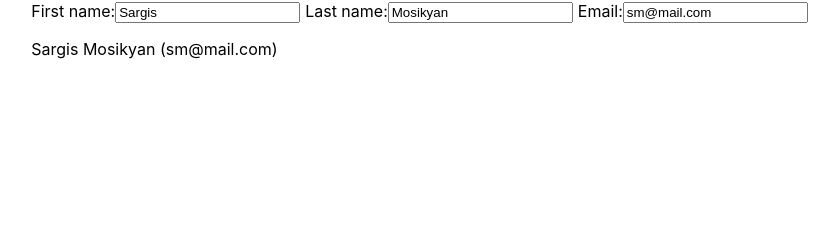
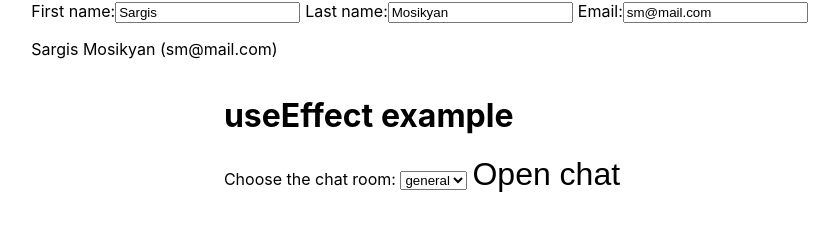
Before and after one commit to sargis-m/react-project, a React (Create React App) app: page / in a window 1280 px wide. Shown: the part 555-786 px from the top of the page, without its empty margins (218-1057 px from the left). Built offline with nearby package versions, Linux system fonts and the light colour scheme.

Commit message:
useEffect chat server connection demo example

```diff
--- a/src/components/App/App.js
+++ b/src/components/App/App.js
@@ -3,6 +3,7 @@
 import {Instructions} from '../Instructions/Instructions.js';
 import Profile from '../Profile/Profile.js';
 import StateDemo from '../StateDemo/StateDemo';
+import UseEffectDemo from '../UseEffectDemo/UseEffectDemo';
 
 import './App.css';
 
@@ -49,6 +50,10 @@
             <div>
                 <StateDemo/>
             </div>
+
+            <div>
+                <UseEffectDemo/>
+            </div>
         </div>
     )
 }
--- /dev/null
+++ b/src/components/UseEffectDemo/UseEffectDemo.js
@@ -0,0 +1,50 @@
+import { useState, useEffect } from 'react';
+import { createConnection } from './chat.js';
+
+function ChatRoom({ roomId }) {
+    const [serverUrl, setServerUrl] = useState('https://localhost:1234');
+
+    useEffect(() => {
+        const connection = createConnection(serverUrl, roomId);
+        connection.connect();
+        return () => {
+            connection.disconnect();
+        };
+    }, [roomId, serverUrl]);
+
+    return (
+        <>
+            <label>
+                Server URL:{' '}
+                <input
+                    value={serverUrl}
+                    onChange={e => setServerUrl(e.target.value)}
+                />
+            </label>
+            <h1>Welcome to the {roomId} room!</h1>
+        </>
+    );
+}
+
+export default function UseEffectDemo() {
+    const [roomId, setRoomId] = useState('general');
+    const [show, setShow] = useState(false);
+    return (
+        <>
+            <h1>useEffect example</h1>
+            <label>
+                Choose the chat room:{' '}
+                <select value={roomId} onChange={e => setRoomId(e.target.value)}>
+                    <option value="general">general</option>
+                    <option value="travel">travel</option>
+                    <option value="music">music</option>
+                </select>
+            </label>
+            <button onClick={() => setShow(!show)}>
+                {show ? 'Close chat' : 'Open chat'}
+            </button>
+            {show && <hr/>}
+            {show && <ChatRoom roomId={roomId}/>}
+        </>
+    );
+}
--- /dev/null
+++ b/src/components/UseEffectDemo/chat.js
@@ -0,0 +1,11 @@
+export function createConnection(serverUrl, roomId) {
+    // A real implementation would actually connect to the server
+    return {
+        connect() {
+            console.log('✅ Connecting to "' + roomId + '" room at ' + serverUrl + '...');
+        },
+        disconnect() {
+            console.log('❌ Disconnected from "' + roomId + '" room at ' + serverUrl);
+        }
+    };
+}
```
Also changed, not shown: src/components/UseEffectDemo/UseEffectDemo.css (added).
